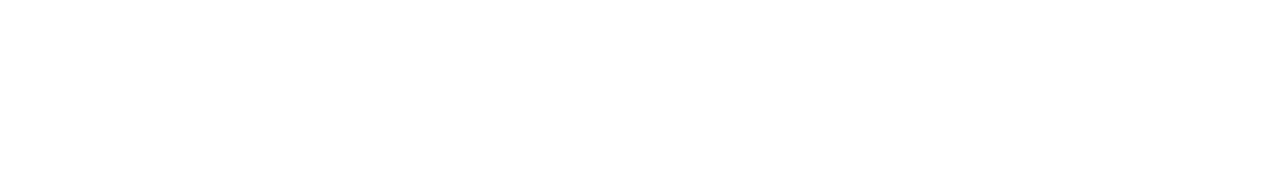
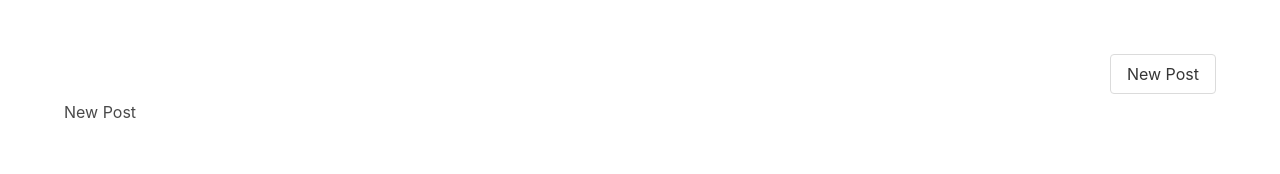
Before and after one commit to tarathep/vuejs3-composition-api, a Vue app: page /posts/new in a window 1280 px wide. Before the commit this address had no page. Shown: the top 174 px of the page. Built offline with nearby package versions, Linux system fonts and the light colour scheme.

Commit message:
New Post Route

```diff
--- a/src/App.vue
+++ b/src/App.vue
@@ -1,6 +1,11 @@
+<script lang="ts" setup>
+import Navbar from './components/Navbar.vue';
+</script>
+
 <template>
   <div class="section">
     <div class="container">
+      <Navbar/>
       <RouterView/>
     </div>
   </div>
--- /dev/null
+++ b/src/components/Navbar.vue
@@ -0,0 +1,9 @@
+<template>
+    <div class="navbar">
+        <div class="navbar-end">
+            <div class="buttons">
+                <RouterLink to="/posts/new" class="button">New Post</RouterLink>
+            </div>
+        </div>
+    </div>
+</template>
--- a/src/router.ts
+++ b/src/router.ts
@@ -1,5 +1,6 @@
 import { createRouter, createWebHistory  } from "vue-router";
 import Home from "./views/Home.vue";
+import NewPost from "./views/NewPost.vue"
 
 export const router = createRouter({
     history: createWebHistory(),
@@ -7,6 +8,10 @@
         {
             path: "/",
             component: Home
+        },
+        {
+            path: "/posts/new",
+            component: NewPost
         }
     ]
 })
--- /dev/null
+++ b/src/views/NewPost.vue
@@ -0,0 +1,3 @@
+<template>
+    New Post
+</template>
```
